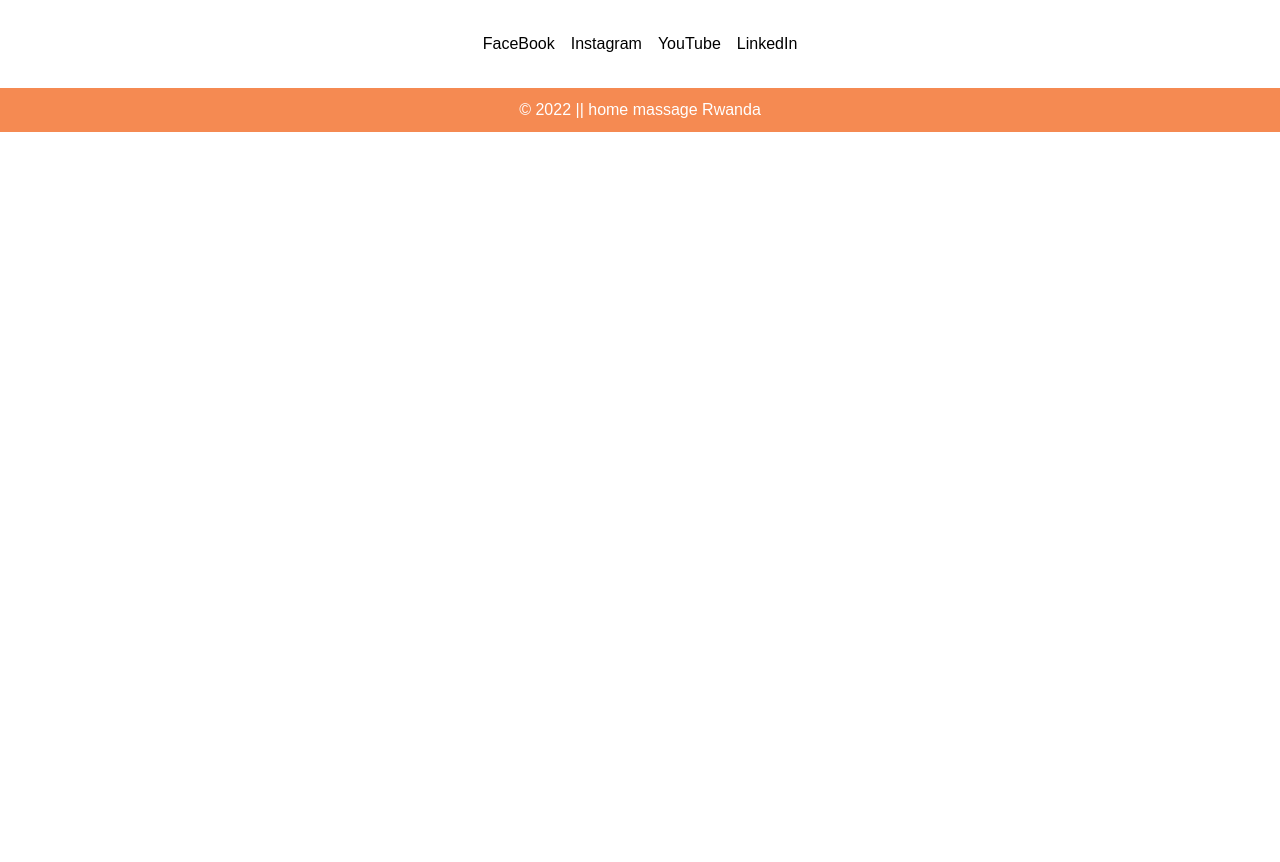
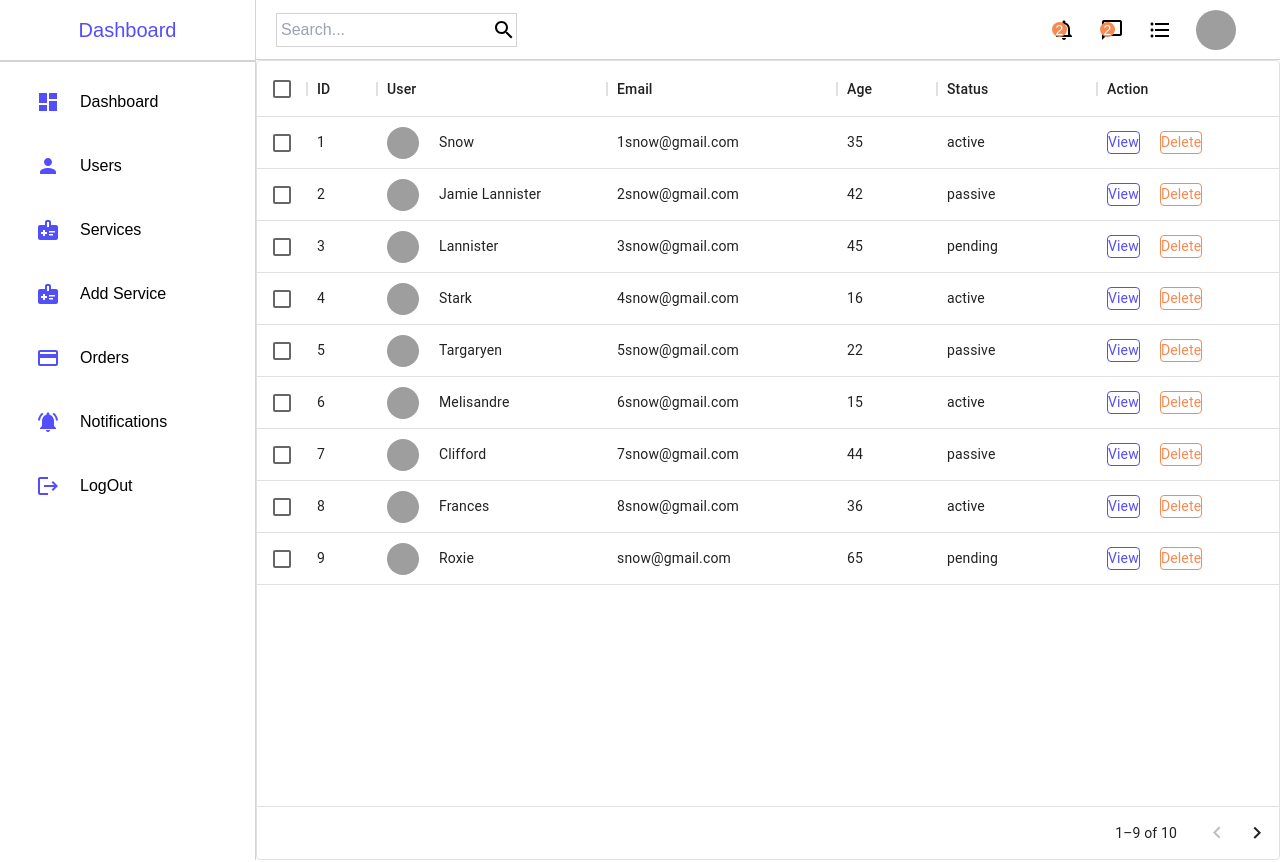
Before and after one commit to ElissaDesign/React-HomeMassage, a React (Create React App) app: page /dashboard/services in a window 1280 px wide. Shown: the top 862 px of the page. Before the commit the page ends 800 px from the top, so only its background shows below. Built offline with nearby package versions, Linux system fonts and the light colour scheme; grey boxes are pictures that could not be loaded.

Commit message:
feat: finished the dashboard design

```diff
--- a/src/Dashboard/New/NewService.jsx
+++ b/src/Dashboard/New/NewService.jsx
@@ -1,8 +1,11 @@
 import DriveFolderUploadIcon from '@mui/icons-material/DriveFolderUpload';
 import Sidebar from "../Sidebar";
 import Navbar from "../Navbar";
+import { useState } from 'react';
 
 const NewService = () => {
+    const [file, setFile] = useState("")
+    console.log(file)
     return (
         <div className="flex flex-row w-full">
             <Sidebar/>
@@ -13,13 +16,13 @@ const NewService = () => {
                 </div>
                 <div className="p-5 shadow-md m-5 flex">
                     <div className="basis-2/5 flex items-center justify-around">
-                       <img src="https://imgs.search.brave.com/fbHeL2V9gmsBMtxj1yepuS9z7g1iBK6vggNXzuM-Mv8/rs:fit:760:760:1/g:ce/aHR0cHM6Ly9pY29u/LWxpYnJhcnkuY29t/L2ltYWdlcy9uby1p/bWFnZS1pY29uL25v/LWltYWdlLWljb24t/MC5qcGc" alt="" className="w-[150px] h-[150px] object-contain rounded-full" />
+                       <img src={file ? URL.createObjectURL(file) : "https://imgs.search.brave.com/fbHeL2V9gmsBMtxj1yepuS9z7g1iBK6vggNXzuM-Mv8/rs:fit:760:760:1/g:ce/aHR0cHM6Ly9pY29u/LWxpYnJhcnkuY29t/L2ltYWdlcy9uby1p/bWFnZS1pY29uL25v/LWltYWdlLWljb24t/MC5qcGc" } alt="" className="w-[150px] h-[150px] object-contain rounded-full" />
                     </div>
                     <div className="basis-3/5">
                         <form className='flex flex-wrap gap-5'>
                             <div className='w-[40%] flex items-center'>
                                 <label htmlFor='file' className='cursor-pointer'>Image Upload: <DriveFolderUploadIcon/> </label>
-                                <input className='w-full' type="file" id='file' style={{display: 'none'}}/>
+                                <input className='w-full' type="file" id='file' style={{display: 'none'}} onChange={(e)=> setFile(e.target.files[0])}/>
                             </div>
                             <div className='w-[40%]'>
                                 <label>Service Name</label>
--- /dev/null
+++ b/src/Dashboard/Orders/Orders.jsx
@@ -0,0 +1,17 @@
+import Sidebar from "../Sidebar";
+import Navbar from "../Navbar";
+import TableMsg from "../Tables/TableMsg";
+
+const Orders = () => {
+    return (
+        <div className="flex flex-row w-full">
+            <Sidebar/>
+            <div className="basis-4/5">
+                <Navbar/>
+                <TableMsg/>
+            </div>
+        </div>
+     );
+}
+
+export default Orders;
--- /dev/null
+++ b/src/Dashboard/Services/ServicesDashboard.jsx
@@ -0,0 +1,17 @@
+import Sidebar from "../Sidebar";
+import Navbar from "../Navbar";
+import TableServices from "../Tables/TableServices";
+
+const ServicesDashboard = () => {
+    return (
+        <div className="flex flex-row w-full">
+            <Sidebar/>
+            <div className="basis-4/5">
+                <Navbar/>
+                <TableServices/>
+            </div>
+        </div>
+     );
+}
+
+export default ServicesDashboard;
--- a/src/Dashboard/Sidebar.jsx
+++ b/src/Dashboard/Sidebar.jsx
@@ -4,34 +4,49 @@ import NotificationsActiveIcon from '@mui/icons-material/NotificationsActive';
 import CreditCardIcon from '@mui/icons-material/CreditCard';
 import MedicalInformationIcon from '@mui/icons-material/MedicalInformation';
 import LogoutIcon from '@mui/icons-material/Logout';
+import { Link } from 'react-router-dom';
+
 const Sidebar = () => {
   return (
       <div className="basis-1/5 border-r-[0.5px] min-h-screen border-gray">
         <div>
+          <Link to='/'>
             <h2 className="text-xl text-center text-blue p-4">Dashboard</h2>
+          </Link>
             <hr className="h-0 border-[0.5px] border-gray"/>
         </div>
         <div className="pl-6">
             <ul className="p-0 m-0">
+              <Link to='/dashboard'>
                 <li className='flex items-center p-3 mt-4 cursor-pointer hover:bg-primary'>
                   <DashboardIcon className="text-lg text-blue"/>
                   <span className='ml-5'>Dashboard</span>
                 </li>
-
+              </Link>
+              <Link to='/dashboard/users'>
                 <li className='flex items-center p-3 mt-4 cursor-pointer hover:bg-primary'>
                   <PersonIcon className="text-lg text-blue"/>
                   <span className='ml-5'>Users</span>
                 </li>
-
+              </Link>
+              <Link to='/dashboard/services'>
               <li className='flex items-center p-3 mt-4 cursor-pointer hover:bg-primary'>
                 <MedicalInformationIcon className="text-lg text-blue"/>
                 <span className='ml-5'>Services</span>
               </li>
-
+              </Link>
+              <Link to='/dashboard/services/new'>
+              <li className='flex items-center p-3 mt-4 cursor-pointer hover:bg-primary'>
+                <MedicalInformationIcon className="text-lg text-blue"/>
+                <span className='ml-5'>Add Service</span>
+              </li>
+              </Link>
+              <Link to='/dashboard/orders'>
               <li className='flex items-center p-3 mt-4 cursor-pointer hover:bg-primary'>
                 <CreditCardIcon className="text-lg text-blue"/>
                 <span className='ml-5'>Orders</span>
               </li>
+              </Link>
 
               <li className='flex items-center p-3 mt-4 cursor-pointer hover:bg-primary'>
                 <NotificationsActiveIcon className="text-lg text-blue"/>
--- /dev/null
+++ b/src/Dashboard/Tables/TableServices.jsx
@@ -0,0 +1,46 @@
+import { DataGrid } from '@mui/x-data-grid';
+import { userColumns, userRows } from "../../DatabaseUser";
+import { Link } from "react-router-dom";
+import { useState } from 'react';
+
+const TableServices = () => {
+    const [data, setData] = useState(userRows);
+    const handleDelete = (id) =>{
+        setData(data.filter((item) => item.id !== id))
+    }
+    const actionColumn = [
+        {
+          field: "action",
+          headerName: "Action",
+          width: 200,
+          renderCell: (params) => {
+            return (
+              <div className="flex items-center gap-5">
+                <Link to="/users/test" style={{ textDecoration: "none" }}>
+                  <div className="py-[5px]px[2px] text-blue rounded border-[1px] border-blue">View</div>
+                </Link>
+                <div
+                  className="py-[5px]px[2px] text-primary rounded border-[1px] border-primary cursor-pointer"
+                  onClick={() => handleDelete(params.row.id)}
+                >
+                  Delete
+                </div>
+              </div>
+            );
+          },
+        },
+      ];
+    return (
+        <div className='h-[800px] w-[100%]'>
+           <DataGrid
+        rows={data}
+        columns={userColumns.concat(actionColumn)}
+        pageSize={9}
+        rowsPerPageOptions={[9]}
+        checkboxSelection
+      />
+        </div>
+     );
+    }
+
+export default TableServices;
--- a/src/routes/routers.js
+++ b/src/routes/routers.js
@@ -10,6 +10,8 @@ import Login from "../components/Login/Login";
 import List from "../Dashboard/List/List";
 import SingleUser from "../Dashboard/Single/SingleUser";
 import NewService from "../Dashboard/New/NewService";
+import ServicesDashboard from "../Dashboard/Services/ServicesDashboard";
+import Orders from "../Dashboard/Orders/Orders";
 
 const Routers = () => {
     return (
@@ -21,17 +23,21 @@ const Routers = () => {
               <Route path="about" element={<About />} />
 
               <Route path="services">
-                <Route index element={<Services />} />
-                <Route path=":serviceId" element={<Service/>} />
+                <Route exact index element={<Services />} />
+                <Route exact path=":serviceId" element={<Service/>} />
               </Route>
 
               <Route path="dashboard">
                 <Route index element={<HomeDashboard />} />
+                <Route path="orders" element={<Orders />} />
                 <Route path="users">
                   <Route index element={<List />} />
                   <Route path=":userId" element={<SingleUser/>} />
                 </Route>
-                <Route path="new" exact element={<NewService/>} />
+                <Route path="services">
+                  <Route index element={<ServicesDashboard/>} />
+                  <Route path="new" element={<NewService/>} />
+                </Route>
               </Route>
 
 
```
Lines whose indentation alone changed are shown as unchanged.
